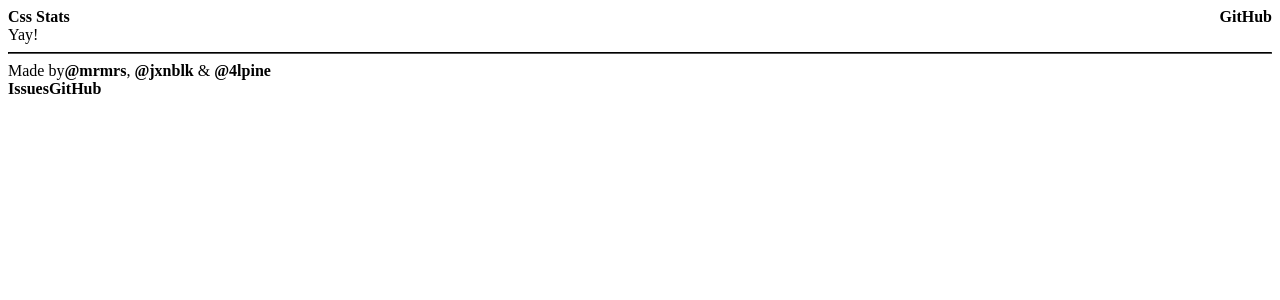
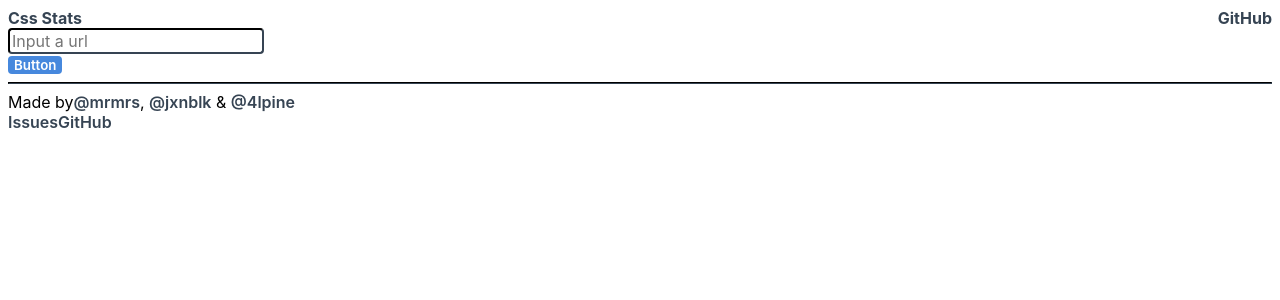
Before and after one commit to cssstats/cssstats, a Next.js app: page / in a window 1280 px wide. Shown: the top 300 px of the page. Built offline with nearby package versions, Linux system fonts and the light colour scheme.

Commit message:
Correctly use ThemeProvider

```diff
--- a/components/withTheme.js
+++ b/components/withTheme.js
@@ -1,20 +1,18 @@
-const React = require('react')
+import React from 'react'
+import { ThemeProvider } from 'styled-components'
 
-const {
-  ThemeProvider
-} = require('styled-system')
+import theme from '../theme.json'
+import Font from './Font'
 
-const theme = require('../theme.json')
-const Font = require('./Font')
-
+export default Component =>
   class Theme extends React.Component {
     render () {
+      return (
         <ThemeProvider theme={theme}>
           <Font>
             <Component {...this.props} />
           </Font>
         </ThemeProvider>
+      )
     }
   }
-
-module.exports = Component => Theme
--- a/pages/index.js
+++ b/pages/index.js
@@ -1,4 +1,12 @@
+import withTheme from '../components/withTheme'
 import Layout from '../components/Layout'
+import Button from '../components/Button'
+import Input from '../components/Input'
 
-export default () =>
-  <Layout children='Yay!' />
+const Index = () =>
+  <Layout>
+    <Input />
+    <Button children='Button' />
+  </Layout>
+
+export default withTheme(Index)
```
Lines whose indentation alone changed are shown as unchanged.
